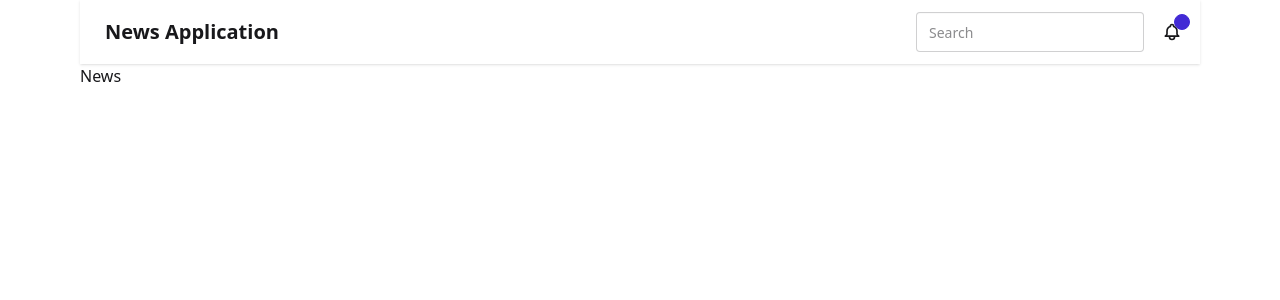
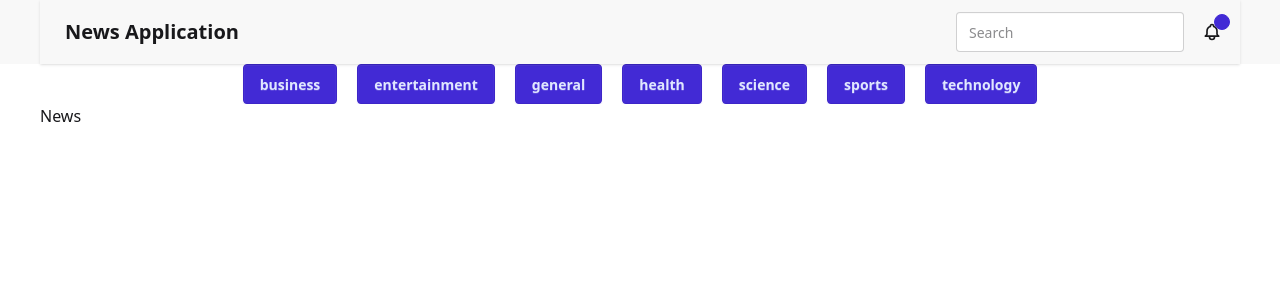
Before and after one commit to nehatkr/React-Practice-Projects, a React (Vite) app: page / in a window 1280 px wide. Shown: the top 300 px of the page. Built offline with nearby package versions, Linux system fonts and the light colour scheme.

Commit message:
created a category section

```diff
--- a/src/App.jsx
+++ b/src/App.jsx
@@ -1,5 +1,6 @@
 
 import './App.css'
+import Category from './component/Category'
 import Navbar from './component/Navbar'
 import News from './component/page/News'
 
@@ -8,6 +9,7 @@ function App() {
   return (
     <>
      <Navbar />
+     <Category />
      <News />
     </>
   )
--- /dev/null
+++ b/src/component/Category.jsx
@@ -0,0 +1,22 @@
+import React from 'react'
+import Wrapper from './Wrapper'
+
+const Category = () => {
+
+    const categories = ['business', 'entertainment', 'general', 'health', 'science', 'sports', 'technology']
+  return (
+    <Wrapper>
+    <div className=' max-w-full w-fit flex  gap-5 m-auto overflow-auto px-4 scrollbar-none'>
+       { categories.map((Category)=>{
+        return(
+
+            <button key={Category} className="btn btn-primary">{Category}</button>
+        )
+       })}
+
+    </div>
+    </Wrapper>
+  )
+}
+
+export default Category
--- a/src/component/Navbar.jsx
+++ b/src/component/Navbar.jsx
@@ -3,9 +3,10 @@ import Wrapper from './Wrapper'
 
 const Navbar = () => {
   return (
+    <div className='bg-base-200 '>
     <Wrapper >
     <div>
-      <div className="navbar bg-base-100 shadow-sm">
+      <div className="navbar shadow-sm">
   <div className="flex-1">
     <a className="btn btn-ghost text-xl">News Application</a>
   </div>
@@ -21,6 +22,7 @@ const Navbar = () => {
 </div>
     </div>
     </Wrapper>
+    </div>
   )
 }
 
--- a/src/component/Wrapper.jsx
+++ b/src/component/Wrapper.jsx
@@ -2,7 +2,7 @@ import React from 'react'
 
 const Wrapper = ({children}) => {
   return (
-    <div className='max-w-280 m-auto'>
+    <div className='max-w-300 m-auto'>
       {children}
     </div>
   )
--- a/src/index.css
+++ b/src/index.css
@@ -1,2 +1,7 @@
 @import "tailwindcss";
 @plugin "daisyui";
+
+
+.scrollbar-none{
+    scrollbar-width: none;
+}
```
